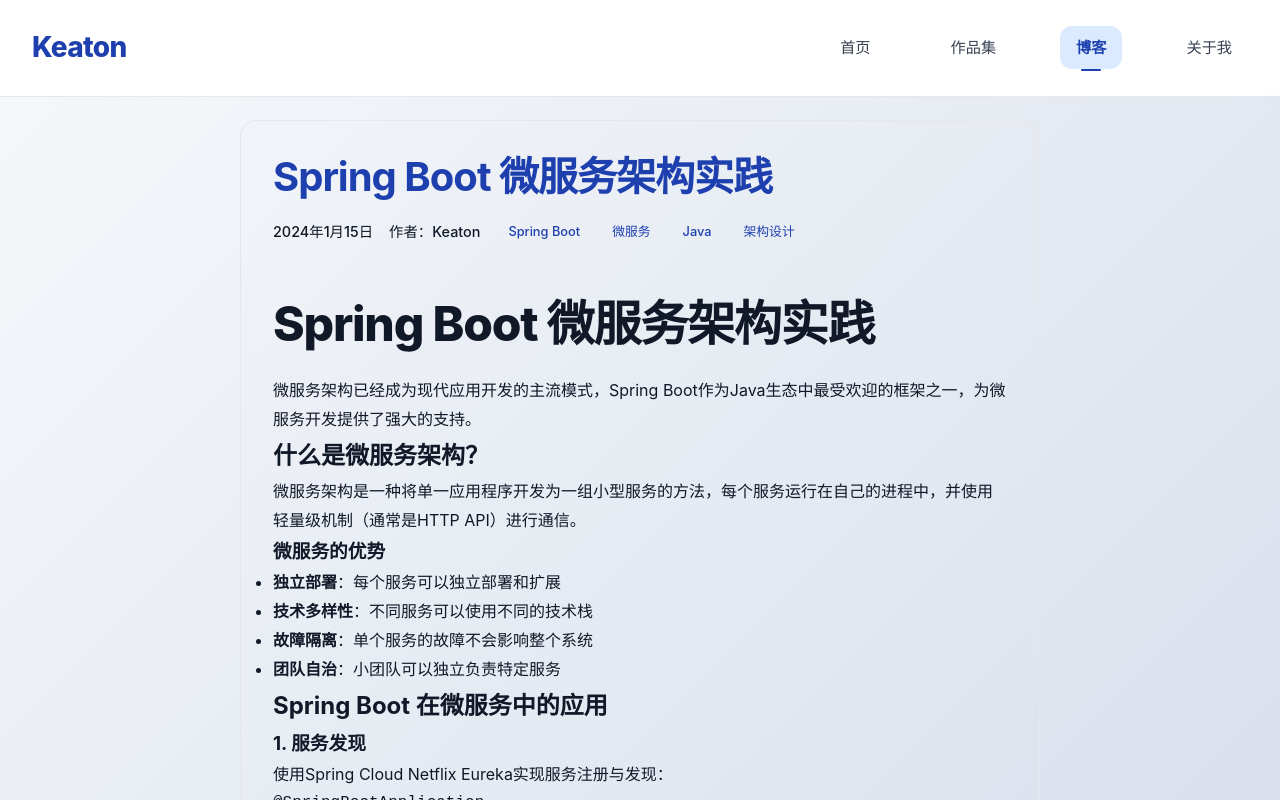
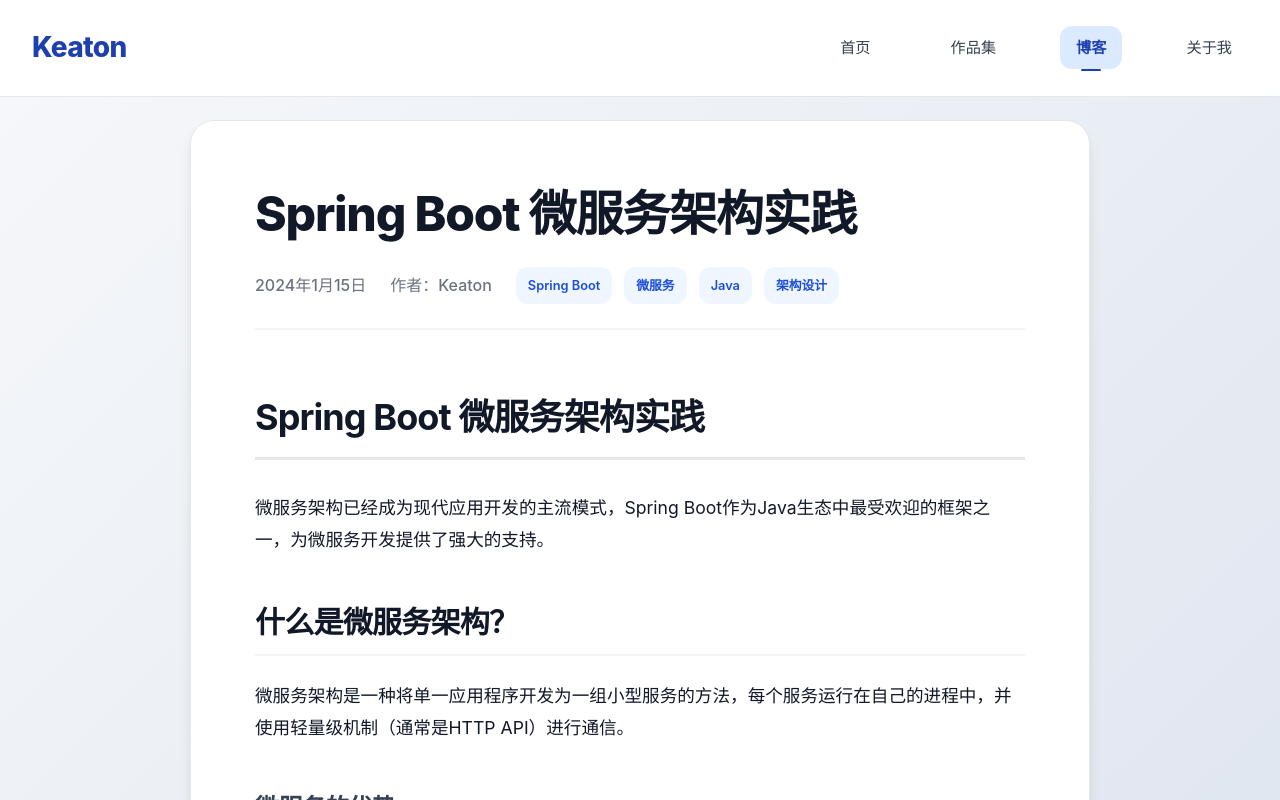
Before and after one commit to KeatonLi/keaton-intro-website, a Vue app: page /blog in a window 1280 px wide. Both pictures are taken after a click on the element 344 px from the left and 667 px from the top of the page. Shown: the top 800 px of the page. Built offline with nearby package versions, Linux system fonts and the light colour scheme; what markdown-it-container would draw is missing.

Commit message:
style(BlogPost): 更新博客组件样式以使用设计系统变量
调整博客组件的样式，使用设计系统中的CSS变量代替硬编码值，包括间距、颜色、阴影和圆角等。改进响应式设计并添加悬停效果，使UI更加一致和现代化。

```diff
--- a/src/components/BlogPost.vue
+++ b/src/components/BlogPost.vue
@@ -11,7 +11,7 @@
       </div>
     </header>
 
-    <div class="post-content" v-html="renderedContent"></div>
+    <div class="post-content blog-content" v-html="renderedContent"></div>
 
     <footer class="post-footer">
       <div class="post-navigation">
@@ -54,35 +54,37 @@
 
 <style scoped>
 .blog-post {
-  max-width: 800px;
+  max-width: 900px;
   margin: 0 auto;
-  padding: 2rem;
-  background: var(--bg-white);
-  border-radius: 1rem;
-  box-shadow: var(--shadow);
+  padding: var(--space-3xl);
+  background: var(--bg-primary);
+  border-radius: var(--radius-2xl);
+  box-shadow: var(--shadow-lg);
+  border: 1px solid var(--gray-200);
 }
 
 .post-header {
-  margin-bottom: 2rem;
-  padding-bottom: 1rem;
-  border-bottom: 2px solid var(--bg-light);
+  margin-bottom: var(--space-3xl);
+  padding-bottom: var(--space-lg);
+  border-bottom: 2px solid var(--gray-100);
 }
 
 .post-title {
-  font-size: 2.5rem;
-  font-weight: 700;
-  color: var(--primary-blue);
-  margin-bottom: 1rem;
+  font-size: clamp(2rem, 4vw, 3rem);
+  font-weight: 800;
+  color: var(--text-primary);
+  margin-bottom: var(--space-lg);
   line-height: 1.2;
+  letter-spacing: -0.025em;
 }
 
 .post-meta {
   display: flex;
   flex-wrap: wrap;
-  gap: 1rem;
+  gap: var(--space-lg);
   align-items: center;
-  color: var(--text-gray);
-  font-size: 0.9rem;
+  color: var(--text-tertiary);
+  font-size: 1rem;
 }
 
 .post-date,
@@ -92,29 +94,33 @@
 
 .post-tags {
   display: flex;
-  gap: 0.5rem;
+  gap: var(--space-sm);
 }
 
 .tag {
-  background: var(--bg-light);
-  color: var(--primary-blue);
-  padding: 0.25rem 0.75rem;
-  border-radius: 1rem;
+  background: var(--blue-50);
+  color: var(--blue-700);
+  padding: var(--space-xs) var(--space-sm);
+  border-radius: var(--radius-lg);
   font-size: 0.8rem;
-  font-weight: 500;
+  font-weight: 600;
+  border: 1px solid var(--blue-200);
+  transition: all var(--transition-fast);
 }
 
-.post-content {
-  line-height: 1.8;
-  color: var(--text-dark);
-  margin-bottom: 2rem;
+.tag:hover {
+  background: var(--blue-100);
+  border-color: var(--blue-300);
 }
 
-/* Markdown 样式已移至全局样式文件 */
+/* post-content 样式由全局 blog-content 类提供 */
+.post-content {
+  margin-bottom: var(--space-3xl);
+}
 
 .post-footer {
-  padding-top: 1rem;
-  border-top: 2px solid var(--bg-light);
+  padding-top: var(--space-lg);
+  border-top: 2px solid var(--gray-100);
 }
 
 .post-navigation {
@@ -123,10 +129,44 @@
   align-items: center;
 }
 
+.btn {
+  background: var(--primary-blue);
+  color: white;
+  border: none;
+  padding: var(--space-md) var(--space-xl);
+  border-radius: var(--radius-xl);
+  cursor: pointer;
+  font-weight: 600;
+  font-size: 0.95rem;
+  transition: all var(--transition-normal);
+  display: inline-flex;
+  align-items: center;
+  gap: var(--space-sm);
+  box-shadow: var(--shadow-md);
+  text-decoration: none;
+}
+
+.btn:hover {
+  background: var(--blue-700);
+  transform: translateY(-3px);
+  box-shadow: var(--shadow-lg);
+}
+
+.btn-outline {
+  background: transparent;
+  color: var(--primary-blue);
+  border: 2px solid var(--primary-blue);
+}
+
+.btn-outline:hover {
+  background: var(--primary-blue);
+  color: white;
+}
+
 @media (max-width: 768px) {
   .blog-post {
-    padding: 1rem;
-    margin: 1rem;
+    padding: var(--space-xl);
+    margin: 0 var(--space-md);
   }
 
   .post-title {
@@ -136,7 +176,11 @@
   .post-meta {
     flex-direction: column;
     align-items: flex-start;
-    gap: 0.5rem;
+    gap: var(--space-sm);
+  }
+
+  .post-content {
+    font-size: 1rem;
   }
 }
 </style>
```
